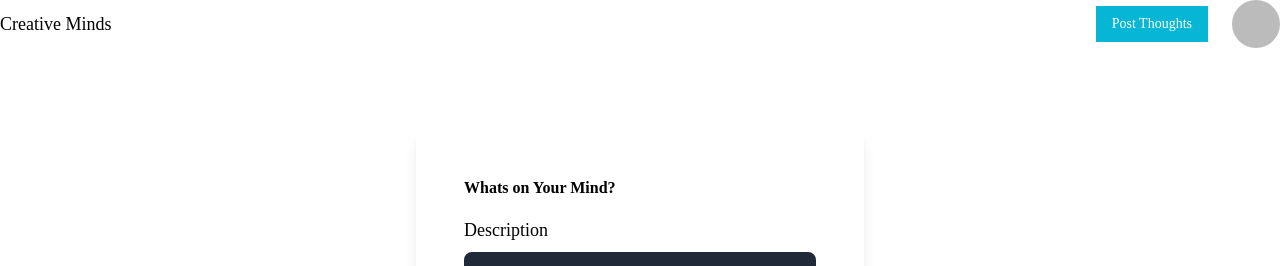
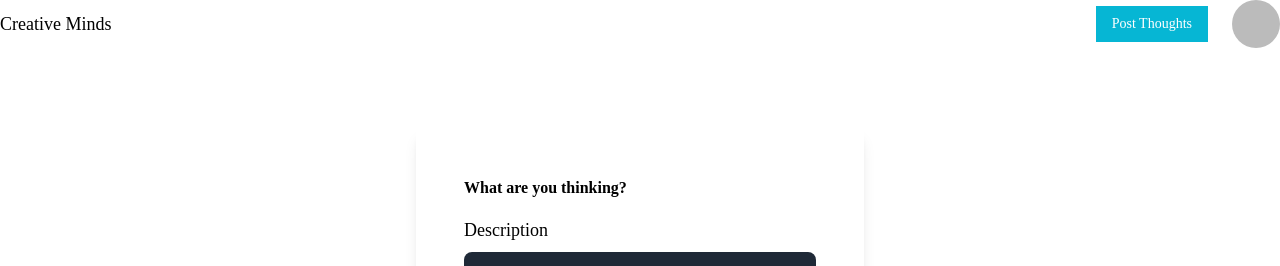
Before and after one commit to xDenzelB/thoughts-list, a Next.js app: page /post in a window 1280 px wide. Shown: the top 266 px of the page. Built offline with nearby package versions, Linux system fonts and the light colour scheme; no server answers; sample sign-in values are in the browser's storage.

Commit message:
Edit button should update

```diff
--- a/pages/post.jsx
+++ b/pages/post.jsx
@@ -2,7 +2,7 @@ import { auth, db } from '../utils/firebase';
 import { useAuthState } from 'react-firebase-hooks/auth';
 import { useRouter } from 'next/router';
 import { useEffect, useState } from 'react';
-import { addDoc, collection, serverTimestamp, updateDoc } from 'firebase/firestore';
+import { addDoc, collection, serverTimestamp, updateDoc, doc } from 'firebase/firestore';
 import { toast } from "react-toastify";
 
 export default function Post() {
@@ -71,7 +71,9 @@ export default function Post() {
   return (
     <div className='my-20 p-12 shadow-lg rounded-lg max-w-md mx-auto'>
       <form onSubmit={handleSubmit}>
-        <h1 className='text-2x1 font-bold'>Whats on Your Mind?</h1>
+        <h1 className='text-2x1 font-bold'>
+          {post.hasOwnProperty('id') ? "Edit your thoughts" : "What are you thinking?"}
+        </h1>
         <div className='py-2'>
           <h3 className='text-lg font-medium py-2'>Description</h3>
           <textarea
```
